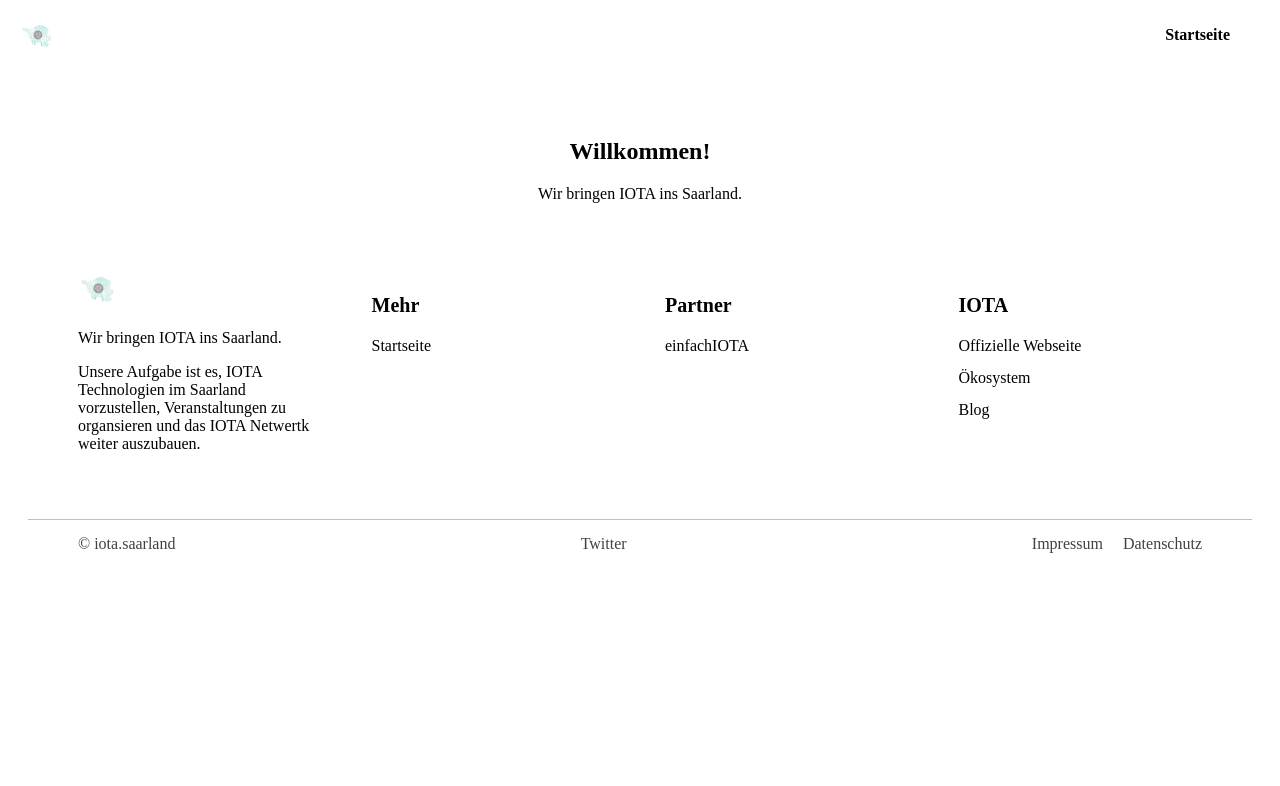
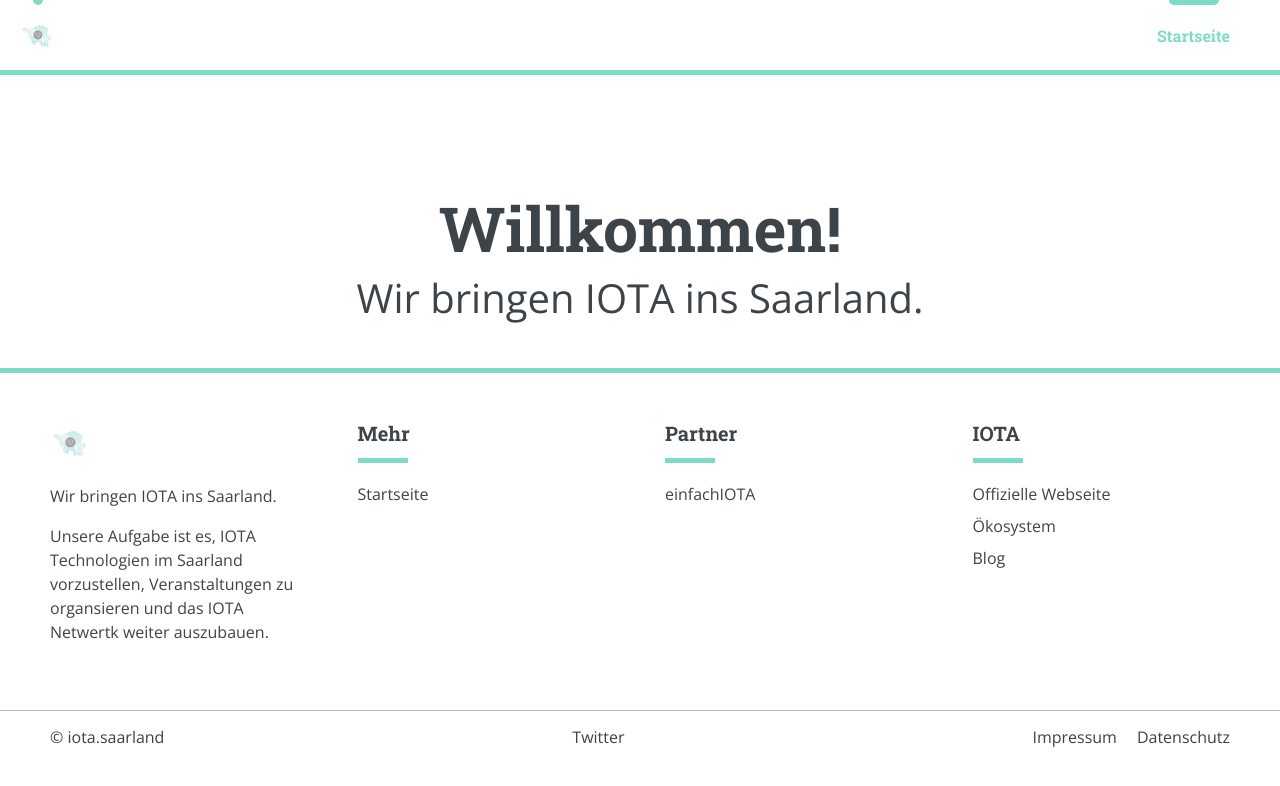
Before and after one commit to iota-saarland/iota.saarland, a Vue app: page / in a window 1280 px wide. Shown: the top 786 px of the page. Built offline with nearby package versions, Linux system fonts and the light colour scheme.

Commit message:
fix style

```diff
--- a/src/App.vue
+++ b/src/App.vue
@@ -19,9 +19,10 @@
     components: {NavBar, Footer},
 }
 </script>
+<style lang="scss">
 
-<style lang="scss">
 @import url('https://fonts.googleapis.com/css?family=Open+Sans:300,400|Roboto+Slab:700');
+
 body {
  margin: 0;
  font-family: 'Open Sans', sans-serif;
@@ -29,10 +30,12 @@
  -moz-osx-font-smoothing: grayscale;
  color: var(--dark);
 }
+
 h1, h2, h3, h4 {
   margin: 0;
   font-weight: 700;
   font-family: 'Roboto Slab', serif;
+
 }
 h1 {
   font-size: 62px;
@@ -53,8 +56,8 @@
   line-height: 1.5;
 }
 :root {
-  --primary: #00B7C5;
-  --primary-darken: #03a3af;
+  --primary: rgb(125, 220, 196);
+  --primary-darken: rgba(108,192,171,1);
   --secondary: #0B5D9E;
   --secondary-2: #5AB0B2;
   --dark: #3D4449;
@@ -78,6 +81,7 @@
 .el-footer {
   padding: 0 0 !important;
 }
+
 .el-button {
   font-family: "Roboto Slab" !important;
   font-weight: bold !important;
@@ -102,17 +106,20 @@
     background-color: grey !important;
   }
 }
+
 .el-pagination.is-background .btn-next, .el-pagination.is-background .btn-prev, .el-pagination.is-background .el-pager li {
   &:hover {
     color: var(--primary) !important;
   }
 }
+
 .el-pagination.is-background .el-pager li:not(.disabled).active {
   background-color: var(--primary) !important;
   &:hover {
     color: var(--white) !important;
   }
 }
+
 .hero {
   text-align: center;
   padding-top: 80px;
@@ -121,16 +128,19 @@
     font-size: 2.5em;
   }
 }
+
 .divider {
   height: 5px;
   width: 100px;
   background-color: var(--primary);
   margin: 20px 0;
 }
+
 .container {
   margin: 0 auto;
   width: 1200px;
 }
+
 @media only screen and (max-width: 1260px) {
   .container {
     margin: 0 auto;
@@ -157,3 +167,6 @@
     line-height: 1.5;
   }
 }
+
+
+</style>
```
